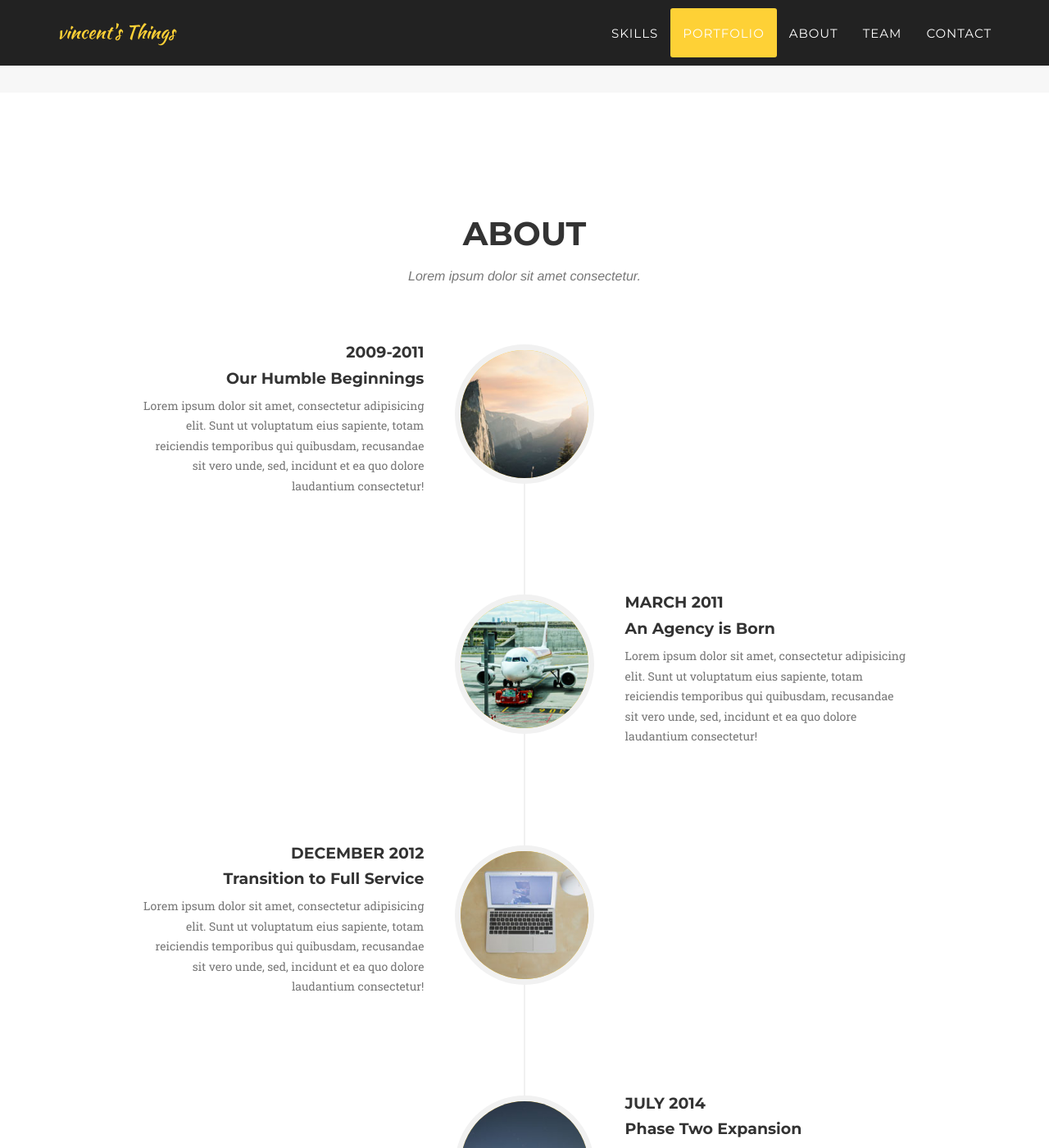
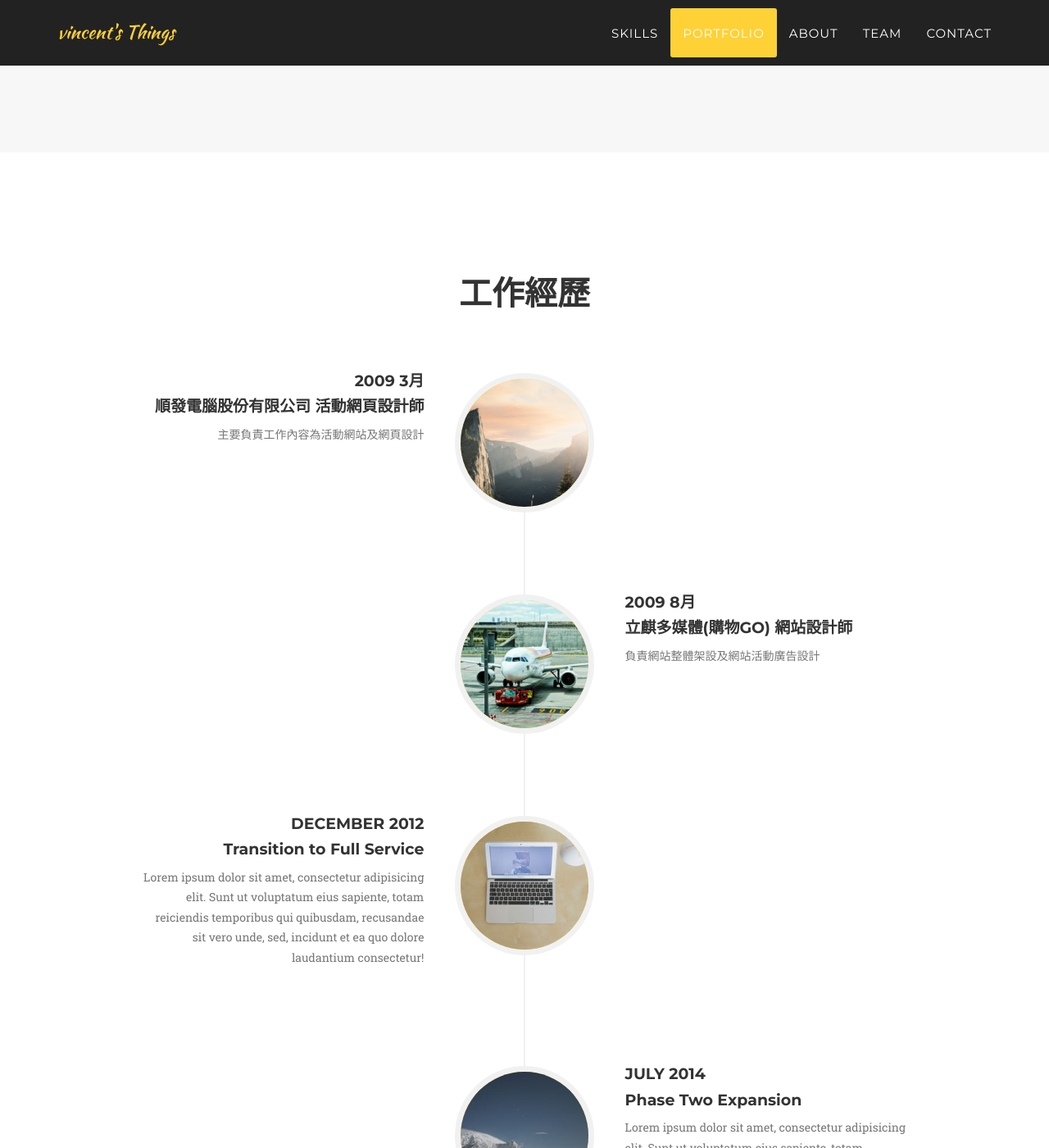
Before and after one commit to gnux123/gnux123.github.io, a Jekyll site: the page built from index.html, in a window 1280 px wide and 1400 px high, scrolled down 2510 px. Shown: the whole window at 82% size. Built offline with Jekyll 4.4.1, drawn with Linux system fonts in a browser that asks for light colours; some web fonts are replaced; some of the changed text lies outside the part shown.

Commit message:
modified aboutme and skills.

```diff
--- a/_includes/about.html
+++ b/_includes/about.html
@@ -3,8 +3,10 @@
         <div class="container">
             <div class="row">
                 <div class="col-lg-12 text-center">
-                    <h2 class="section-heading">About</h2>
-                    <h3 class="section-subheading text-muted">Lorem ipsum dolor sit amet consectetur.</h3>
+                    <h2 class="section-heading">工作經歷</h2>
+                    <h3 class="section-subheading text-muted">
+
+                    </h3>
                 </div>
             </div>
             <div class="row">
@@ -16,11 +18,11 @@
                             </div>
                             <div class="timeline-panel">
                                 <div class="timeline-heading">
-                                    <h4>2009-2011</h4>
-                                    <h4 class="subheading">Our Humble Beginnings</h4>
+                                    <h4>2009 3月</h4>
+                                    <h4 class="subheading">順發電腦股份有限公司 活動網頁設計師</h4>
                                 </div>
                                 <div class="timeline-body">
-                                    <p class="text-muted">Lorem ipsum dolor sit amet, consectetur adipisicing elit. Sunt ut voluptatum eius sapiente, totam reiciendis temporibus qui quibusdam, recusandae sit vero unde, sed, incidunt et ea quo dolore laudantium consectetur!</p>
+                                    <p class="text-muted">主要負責工作內容為活動網站及網頁設計</p>
                                 </div>
                             </div>
                         </li>
@@ -30,11 +32,11 @@
                             </div>
                             <div class="timeline-panel">
                                 <div class="timeline-heading">
-                                    <h4>March 2011</h4>
-                                    <h4 class="subheading">An Agency is Born</h4>
+                                    <h4>2009 8月</h4>
+                                    <h4 class="subheading">立麒多媒體(購物GO) 網站設計師</h4>
                                 </div>
                                 <div class="timeline-body">
-                                    <p class="text-muted">Lorem ipsum dolor sit amet, consectetur adipisicing elit. Sunt ut voluptatum eius sapiente, totam reiciendis temporibus qui quibusdam, recusandae sit vero unde, sed, incidunt et ea quo dolore laudantium consectetur!</p>
+                                    <p class="text-muted">負責網站整體架設及網站活動廣告設計</p>
                                 </div>
                             </div>
                         </li>
--- a/_includes/services.html
+++ b/_includes/services.html
@@ -13,12 +13,15 @@
                         <i class="fa fa-circle fa-stack-2x text-primary"></i>
                         <i class="fa fa-code fa-stack-1x fa-inverse"></i>
                     </span>
-                    <h4 class="service-heading">程式編輯技能</h4>
+                    <h4 class="service-heading">程式編輯</h4>
                     <p class="text-muted">
                         HTML/CSS<br/>
                         Git Use / Project with github<br/>
                         CSS3 animation<br/>
                         Sass & Compass Use<br/>
+                        jQuery Library & plugin Design<br/>
+                        angular.js use<br/>
+                        Resposive Web Design
 
 
                     </p>
@@ -26,19 +29,30 @@
                 <div class="col-md-4">
                     <span class="fa-stack fa-4x">
                         <i class="fa fa-circle fa-stack-2x text-primary"></i>
-                        <i class="fa fa-mobile fa-stack-1x fa-inverse"></i>
+                        <i class="fa fa-laptop fa-stack-1x fa-inverse"></i>
                     </span>
-                    <h4 class="service-heading">Responsive Web Design</h4>
-                    <p class="text-muted">Lorem ipsum dolor sit amet, consectetur adipisicing elit. Minima maxime quam architecto quo inventore harum ex magni, dicta impedit.</p>
+                    <h4 class="service-heading">繪圖設計</h4>
+                    <p class="text-muted">
+                        較熟悉使用Photoshop/Illustrator作為設計工具。<br/>
+                        APP UI介面設計經驗<br/>
+                        網站購物車/會員中心UI版面設計<br/>
+                        AD廣告設計<br/>
+
+                    </p>
                 </div>
                 <div class="col-md-4">
                     <span class="fa-stack fa-4x">
                         <i class="fa fa-circle fa-stack-2x text-primary"></i>
                         <i class="fa  fa-pencil fa-stack-1x fa-inverse"></i>
                     </span>
-                    <h4 class="service-heading">UI Design</h4>
+                    <h4 class="service-heading">流程規劃/研究</h4>
                     <p class="text-muted">
-                        APP UI設計<br/>網站UI規劃設計
+                        APP UX流程測試及規劃<br/>
+                        網站會員機制UI規劃設計<br/>
+                        遊戲流程/機制/UI規劃設計<br/>
+                        網站整體架構CSS文件規劃<br/>
+                        易用性研究
+
                     </p>
                 </div>
             </div>
```
